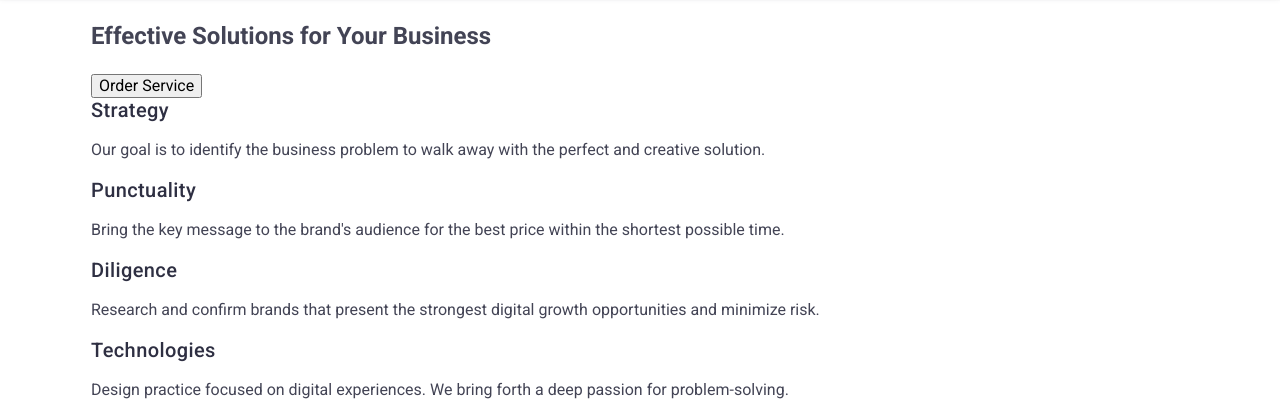
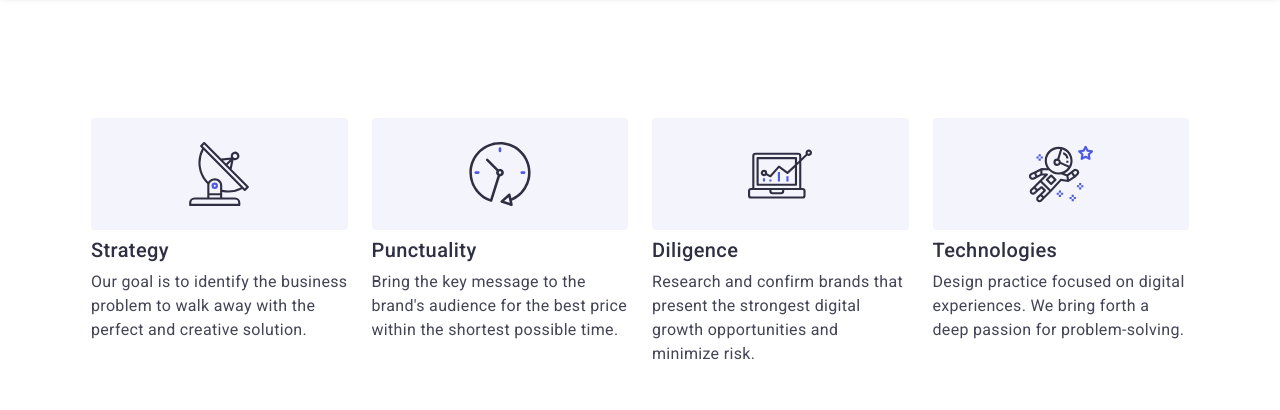
Before and after one commit to M-Tyshchenko/webStudio-webSite, a plain HTML site: page index.html in a window 1280 px wide. Shown: the part 75-485 px from the top of the page. Drawn offline with nearby package versions, Linux system fonts and the light colour scheme.

Commit message:
features-section done

```diff
--- a/css/desktop.css
+++ b/css/desktop.css
@@ -1,8 +1,9 @@
 @media screen and (min-width: 1200px) {
   .container {
-    width: 1128px;
+    max-width: 1128px;
   }
 
+  /*=====================Header=====================*/
   .logo {
     margin-right: 76px;
   }
@@ -18,4 +19,52 @@
     line-height: 1.5;
     letter-spacing: 0.02em;
   }
+
+  /*=====================Features=====================*/
+  .features {
+    padding-top: 120px;
+    padding-bottom: 60px;
+  }
+
+  .feature-subtitle {
+    font-weight: 500;
+    font-size: 20px;
+    line-height: 1.2;
+  }
+
+  .feature-description {
+    font-weight: 400;
+  }
+
+  .feature-list-item {
+    width: calc((100% - 72px) / 4);
+  }
+
+  .feature-list-item::before {
+    display: block;
+    content: "";
+    margin-bottom: 8px;
+    height: 112px;
+    border-radius: 4px;
+
+    background-repeat: no-repeat;
+    background-position: center;
+    background-color: var(--light);
+  }
+
+  .icon-antenna::before {
+    background-image: url(../images/svg/antenna.svg);
+  }
+
+  .icon-clock::before {
+    background-image: url(../images/svg/clock.svg);
+  }
+
+  .icon-diagram::before {
+    background-image: url(../images/svg/diagram.svg);
+  }
+
+  .icon-astronaut::before {
+    background-image: url(../images/svg/astronaut.svg);
+  }
 }
--- a/css/mobile.css
+++ b/css/mobile.css
@@ -1,13 +1,7 @@
 @media screen and (min-width: 480px) {
   .container {
-    width: 396px;
+    max-width: 396px;
   }
 
-  .site-nav-list {
-    display: none;
-  }
-
-  .contacts-list {
-    display: none;
-  }
+  /*=====================Features=====================*/
 }
--- a/css/styles.css
+++ b/css/styles.css
@@ -115,7 +115,6 @@ header {
 
 .logo {
   display: block;
-  /* margin-right: 76px; */
   padding-top: 24px;
   padding-bottom: 22px;
 
@@ -132,29 +131,13 @@ header {
   color: var(--primary-brand);
 }
 
-/*
-
+.site-nav-list {
+  display: none;
+}
 
 .contacts-list {
-  display: flex;
-  gap: 40px;
+  display: none;
 }
-
-.contacts-list .link {
-  color: var(--text);
-  font-style: normal;
-  font-weight: 400;
-  font-size: 16px;
-  line-height: 1.5;
-  letter-spacing: 0.02em;
-
-  transition: color 250ms cubic-bezier(0.4, 0, 0.2, 1);
-}
-
-.contacts-list .link:hover,
-.contacts-list .link:focus {
-  color: var(--pressed-state);
-} */
 
 /*----------------- Hero section -------------------*/
 /* .hero-section {
@@ -211,52 +194,47 @@ header {
 } */
 
 /*--------- Features ----------*/
-/* .features {
-  padding-top: 120px;
-  padding-bottom: 60px;
+
+.features {
+  padding-top: 96px;
+  padding-bottom: 96px;
 }
 
 .feature-list {
   display: flex;
-  gap: 24px;
+  flex-direction: column;
+  row-gap: 72px;
 }
 
-.feature-list-item {
-  width: calc((100%-72px) / 4);
-}
-
-.feature-list-item::before {
-  display: block;
-  content: "";
-  margin-bottom: 8px;
-  height: 112px;
-  border-radius: 4px;
-
-  background-repeat: no-repeat;
-  background-position: center;
-  background-color: var(--light);
-}
-
-.icon-antenna::before {
-  background-image: url(../images/svg/antenna.svg);
-}
-
-.icon-clock::before {
-  background-image: url(../images/svg/clock.svg);
-}
-
-.icon-diagram::before {
-  background-image: url(../images/svg/diagram.svg);
-}
-
-.icon-astronaut::before {
-  background-image: url(../images/svg/astronaut.svg);
+.feature-subtitle {
+  font-weight: 700;
+  font-size: 36px;
+  line-height: 1.11;
+  text-align: center;
 }
 
 .feature-description {
   margin-top: 0;
   margin-bottom: 0;
-} */
+
+  font-weight: 500;
+  font-size: 16px;
+  line-height: 1.5;
+  letter-spacing: 0.02em;
+}
+
+.feature-list-item {
+  width: 100%;
+}
+/*
+
+
+
+
+
+
+*/
+
 /*--------- Works ----------*/
 /* .works {
   padding-top: 60px;
--- a/css/tablet.css
+++ b/css/tablet.css
@@ -1,8 +1,9 @@
 @media screen and (min-width: 768px) {
   .container {
-    width: 736px;
+    max-width: 736px;
   }
 
+  /*=====================Header=====================*/
   .page-header {
     display: flex;
     align-items: center;
@@ -78,4 +79,19 @@
   .contacts-list .link:focus {
     color: var(--pressed-state);
   }
+
+  /*=====================Features=====================*/
+  .feature-list {
+    flex-direction: row;
+    flex-wrap: wrap;
+    column-gap: 24px;
+  }
+
+  .feature-subtitle {
+    text-align: left;
+  }
+
+  .feature-list-item {
+    width: calc((100% - 24px) / 2);
+  }
 }
--- a/index.html
+++ b/index.html
@@ -60,13 +60,13 @@
     <main>
 
         <!-- Hero section | section 1 -->
-        <section class="hero-section">
+        <!-- <section class="hero-section">
             <div class="container">
                 <h1 class="hero-title">Effective Solutions for Your Business</h1>
                 <button type="button" data-modal-open class="order-btn">Order Service</button>
 
             </div>
-        </section>
+        </section> -->
 
         <!-- Features | section 2 -->
         <section class="features">
@@ -74,27 +74,27 @@
                 <h2 class="section-title visually-hidden">Our features</h2>
                 <ul class="feature-list list">
                     <li class="feature-list-item icon-antenna">
-                        <h3 class="subtitle">Strategy</h3>
+                        <h3 class="feature-subtitle subtitle">Strategy</h3>
                         <p class="feature-description">Our goal is to identify the business problem to walk away with
                             the perfect and creative
                             solution.
                         </p>
                     </li>
                     <li class="feature-list-item icon-clock">
-                        <h3 class="subtitle">Punctuality</h3>
+                        <h3 class="feature-subtitle subtitle">Punctuality</h3>
                         <p class="feature-description">Bring the key message to the brand's audience for the best price
                             within the shortest possible
                             time.</p>
                     </li>
                     <li class="feature-list-item icon-diagram">
-                        <h3 class="subtitle">Diligence</h3>
+                        <h3 class="feature-subtitle subtitle">Diligence</h3>
                         <p class="feature-description">Research and confirm brands that present the strongest digital
                             growth opportunities and
                             minimize
                             risk.</p>
                     </li>
                     <li class="feature-list-item icon-astronaut">
-                        <h3 class="subtitle">Technologies</h3>
+                        <h3 class="feature-subtitle subtitle">Technologies</h3>
                         <p class="feature-description">Design practice focused on digital experiences. We bring forth a
                             deep passion for
                             problem-solving.</p>
```
